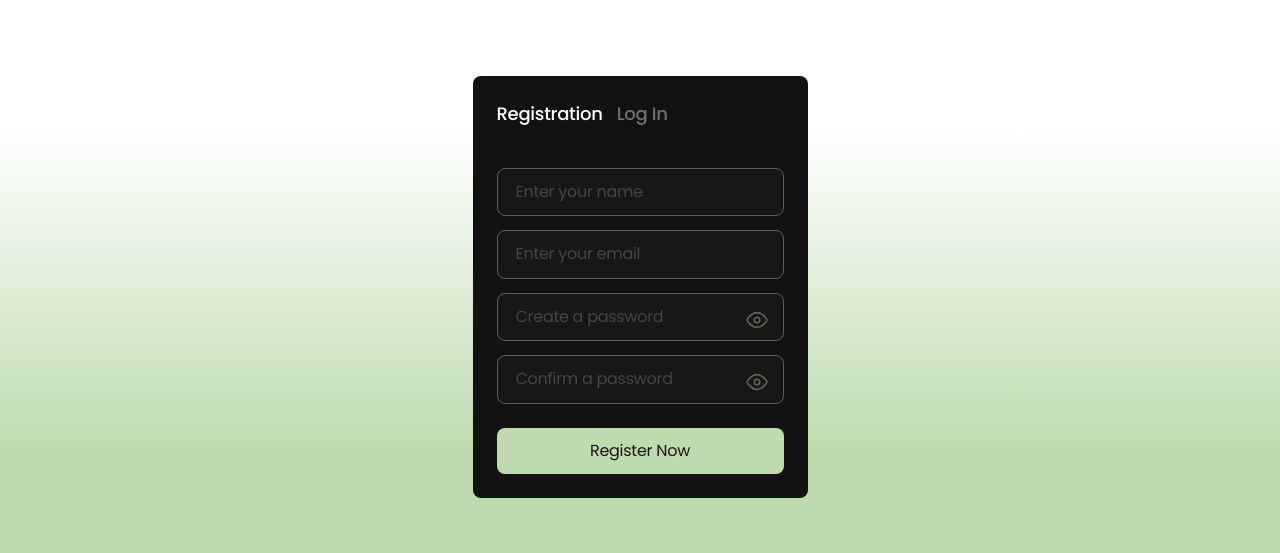
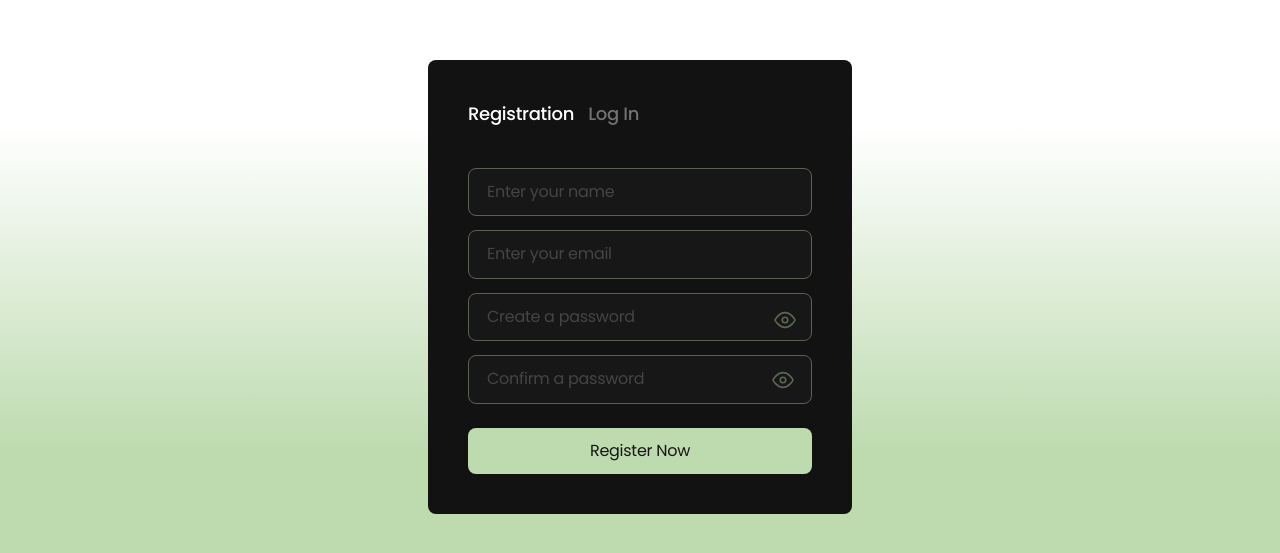
Before and after one commit to DimaOstapchuk91/TaskPro, a React (Vite) app: page /auth/register in a window 1280 px wide. Shown: the part 113-666 px from the top of the page. Built offline with nearby package versions, Linux system fonts and the light colour scheme.

Commit message:
add tablet and desk style for register and login form

```diff
--- a/src/components/LoginForm/LoginForm.tsx
+++ b/src/components/LoginForm/LoginForm.tsx
@@ -26,7 +26,7 @@ const LoginForm = () => {
   };
   return (
     <form
-      className='bg-bg p-6 rounded-lg max-w-[335px] w-full '
+      className='bg-bg p-6 rounded-lg max-w-[335px] w-full md:p-10 md:max-w-[424px]'
       onSubmit={handleSubmit(onSubmit)}
     >
       <div className='flex gap-3.5 mb-10'>
@@ -40,9 +40,9 @@ const LoginForm = () => {
       </div>
       <ul className='flex flex-col gap-3.5 mb-6 w-full'>
         <li>
-          <label>
+          <label className='relative block'>
             <input
-              className={`px-4.5 py-3.5 bg-bg-dark border rounded-lg opacity-40 outline-none text-white text-sm -tracking-[0.28px] w-full max-w-[287px] ${
+              className={`px-4.5 py-3.5 bg-bg-dark border rounded-lg opacity-40 outline-none text-white text-sm -tracking-[0.28px] w-full  ${
                 errors.email ? 'border-error' : 'border-label-green'
               } hover:opacity-100 focus:opacity-100 transition-all duration-300`}
               type='email'
@@ -50,7 +50,7 @@ const LoginForm = () => {
               {...register('email')}
             />
             {errors.email && (
-              <p className='absolute -top-[12px] right-0 text-error text-[10px] ml-3 font-medium leading-3 -tracking-[0.3px] md:text-sm md:leading-3.5 md:-tracking-[0.36px]'>
+              <p className='absolute -top-[12px] right-0 text-error text-[10px] ml-3 font-medium leading-3 -tracking-[0.3px] opacity-40'>
                 {errors.email.message}
               </p>
             )}
@@ -59,7 +59,7 @@ const LoginForm = () => {
         <li>
           <label className='relative block'>
             <input
-              className={`px-4.5 py-3.5 bg-bg-dark border rounded-lg opacity-40 outline-none text-white text-sm -tracking-[0.28px] w-full max-w-[287px] ${
+              className={`px-4.5 py-3.5 bg-bg-dark border rounded-lg opacity-40 outline-none text-white text-sm -tracking-[0.28px] w-full ${
                 errors.password ? 'border-error' : 'border-label-green'
               } hover:opacity-100 focus:opacity-100 transition-all duration-300`}
               type={passwordVisible ? 'text' : 'password'}
@@ -67,7 +67,7 @@ const LoginForm = () => {
               {...register('password')}
             />
             {errors.password && (
-              <p className='absolute -top-[12px] right-0 text-error text-[10px] ml-3 font-medium leading-3 -tracking-[0.3px] md:text-sm md:leading-3.5 md:-tracking-[0.36px]'>
+              <p className='absolute -top-[12px] right-0 text-error text-[10px] ml-3 font-medium leading-3 -tracking-[0.3px] opacity-40'>
                 {errors.password.message}
               </p>
             )}
--- a/src/components/RegisterForm/RegisterForm.tsx
+++ b/src/components/RegisterForm/RegisterForm.tsx
@@ -34,7 +34,7 @@ const RegisterForm = () => {
 
   return (
     <form
-      className='bg-bg p-6 rounded-lg max-w-[335px] w-full '
+      className='bg-bg p-6 rounded-lg max-w-[335px] w-full md:p-10 md:max-w-[424px]'
       onSubmit={handleSubmit(onSubmit)}
     >
       <div className='flex gap-3.5 mb-10'>
@@ -50,7 +50,7 @@ const RegisterForm = () => {
         <li>
           <label className='relative block'>
             <input
-              className={`px-4.5 py-3.5 bg-bg-dark border rounded-lg opacity-40 outline-none text-white text-sm -tracking-[0.28px] w-full max-w-[287px] ${
+              className={`px-4.5 py-3.5 bg-bg-dark border rounded-lg opacity-40 outline-none text-white text-sm -tracking-[0.28px] w-full  ${
                 errors.name ? 'border-error' : 'border-label-green'
               } hover:opacity-100 focus:opacity-100 transition-all duration-300`}
               type='text'
@@ -58,7 +58,7 @@ const RegisterForm = () => {
               {...register('name')}
             />
             {errors.name && (
-              <p className='absolute -top-[12px] right-0 text-error text-[10px] ml-3 font-medium leading-3 -tracking-[0.3px] md:text-sm md:leading-3.5 md:-tracking-[0.36px]'>
+              <p className='absolute -top-[12px] right-0 text-error text-[10px] ml-3 font-medium leading-3 -tracking-[0.3px] opacity-40'>
                 {errors.name.message}
               </p>
             )}
@@ -67,7 +67,7 @@ const RegisterForm = () => {
         <li>
           <label className='relative block'>
             <input
-              className={`px-4.5 py-3.5 bg-bg-dark border rounded-lg opacity-40 outline-none text-white text-sm -tracking-[0.28px] w-full max-w-[287px] ${
+              className={`px-4.5 py-3.5 bg-bg-dark border rounded-lg opacity-40 outline-none text-white text-sm -tracking-[0.28px] w-full ${
                 errors.email ? 'border-error' : 'border-label-green'
               } hover:opacity-100 focus:opacity-100 transition-all duration-300`}
               type='email'
@@ -75,7 +75,7 @@ const RegisterForm = () => {
               {...register('email')}
             />
             {errors.email && (
-              <p className='absolute -top-[12px] right-0 text-error text-[10px] ml-3 font-medium leading-3 -tracking-[0.3px] md:text-sm md:leading-3.5 md:-tracking-[0.36px]'>
+              <p className='absolute -top-[12px] right-0 text-error text-[10px] ml-3 font-medium leading-3 -tracking-[0.3px] opacity-40'>
                 {errors.email.message}
               </p>
             )}
@@ -84,7 +84,7 @@ const RegisterForm = () => {
         <li>
           <label className='relative block'>
             <input
-              className={`px-4.5 py-3.5 bg-bg-dark border rounded-lg opacity-40 outline-none text-white text-sm -tracking-[0.28px] w-full max-w-[287px] ${
+              className={`px-4.5 py-3.5 bg-bg-dark border rounded-lg opacity-40 outline-none text-white text-sm -tracking-[0.28px] w-full ${
                 errors.password ? 'border-error' : 'border-label-green'
               } hover:opacity-100 focus:opacity-100 transition-all duration-300`}
               type={passwordVisible ? 'text' : 'password'}
@@ -92,7 +92,7 @@ const RegisterForm = () => {
               {...register('password')}
             />
             {errors.password && (
-              <p className='absolute -top-[12px] right-0 text-error text-[10px] ml-3 font-medium leading-3 -tracking-[0.3px] md:text-sm md:leading-3.5 md:-tracking-[0.36px]'>
+              <p className='absolute -top-[12px] right-0 text-error text-[10px] ml-3 font-medium leading-3 -tracking-[0.3px] opacity-40'>
                 {errors.password.message}
               </p>
             )}
@@ -130,7 +130,7 @@ const RegisterForm = () => {
         <li>
           <label className='relative block'>
             <input
-              className={`px-4.5 py-3.5 bg-bg-dark border rounded-lg opacity-40 outline-none text-white text-sm -tracking-[0.28px] w-full max-w-[287px]  transition-all duration-300 ${
+              className={`px-4.5 py-3.5 bg-bg-dark border rounded-lg opacity-40 outline-none text-white text-sm -tracking-[0.28px] w-full transition-all duration-300 ${
                 errors.confirmPassword ? 'border-error' : 'border-label-green  '
               } hover:opacity-100 focus:opacity-100`}
               type={repeatPasswordVisible ? 'text' : 'password'}
@@ -138,13 +138,13 @@ const RegisterForm = () => {
               {...register('confirmPassword')}
             />
             {errors.confirmPassword && (
-              <p className='absolute -top-[12px] right-0 text-error text-[10px] ml-3 font-medium leading-3 -tracking-[0.3px] md:text-sm md:leading-3.5 md:-tracking-[0.36px]'>
+              <p className='absolute -top-[12px] right-0 text-error text-[10px] ml-3 font-medium leading-3 -tracking-[0.3px] opacity-40'>
                 {errors.confirmPassword.message}
               </p>
             )}
             <button
               type='button'
-              className='group absolute top-3 transition-all duration-300 right-3 md:top-4 md:right-4 cursor-pointer opacity-40 hover:opacity-100 '
+              className='group absolute top-3.5 transition-all duration-300 right-4.5 cursor-pointer opacity-40 hover:opacity-100'
               tabIndex={-1}
               onMouseDown={e => e.preventDefault()}
               onClick={toggleRepeatPasswordVisibility}
```
